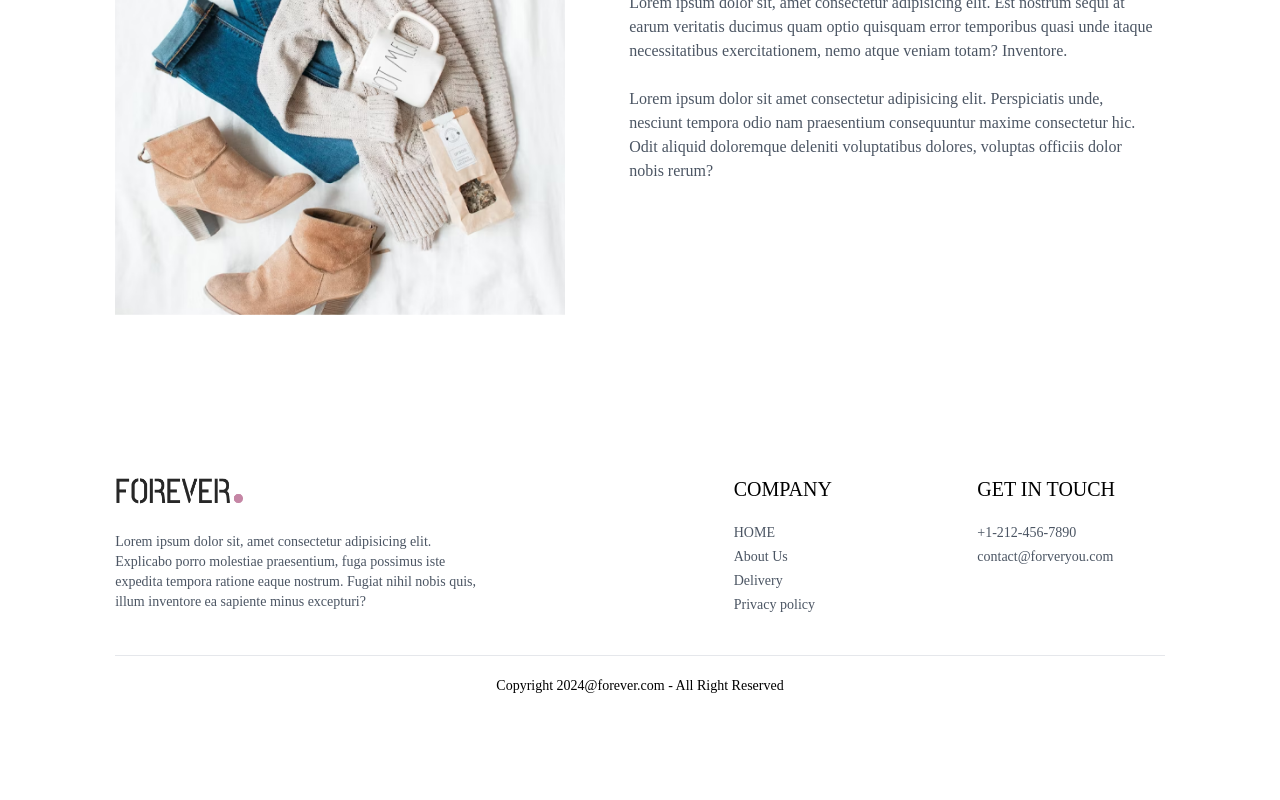
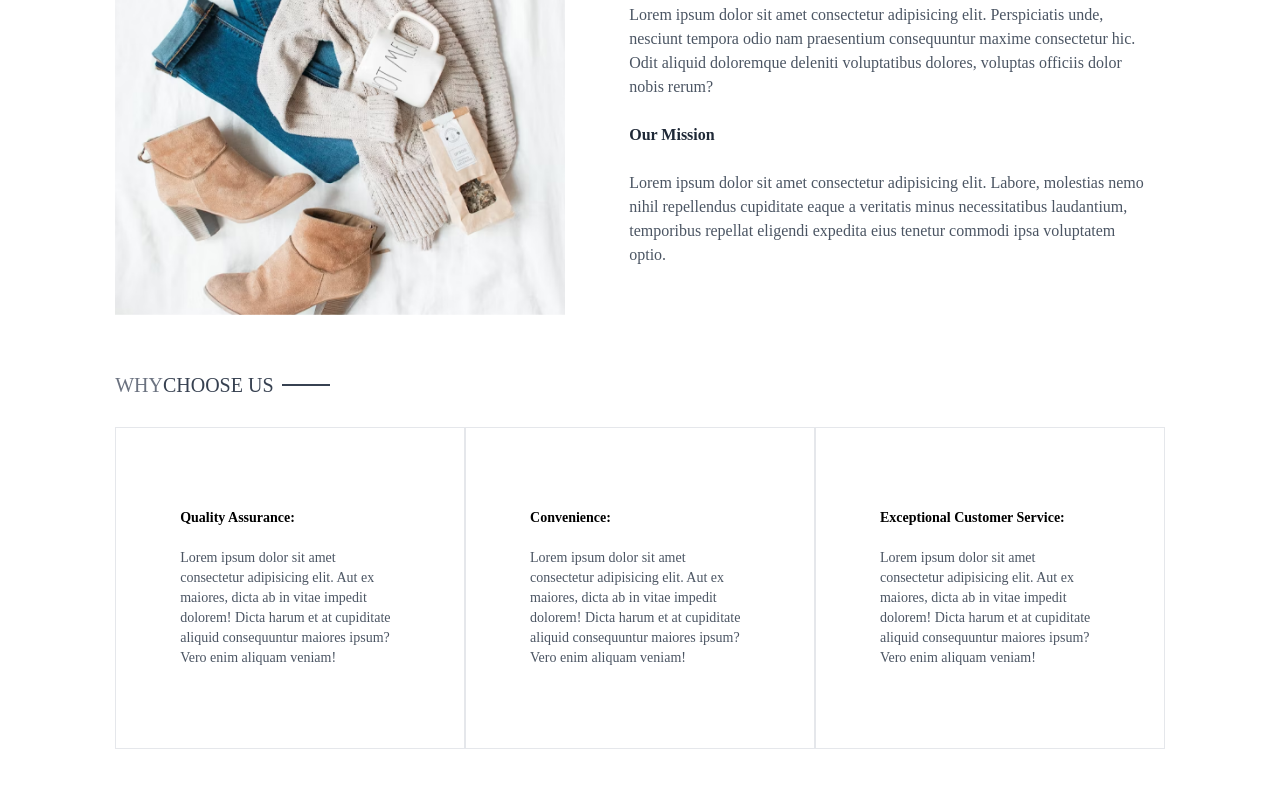
Before and after one commit to Huntercoding02/e-commerce, a React (Vite) app: page /about in a window 1280 px wide. Shown: the part 340-1140 px from the top of the page. Before the commit the page ends 1056 px from the top, so only its background shows below. Built offline with nearby package versions, Linux system fonts and the light colour scheme.

Commit message:
feat : add about page

```diff
--- a/src/pages/About.jsx
+++ b/src/pages/About.jsx
@@ -1,22 +1,62 @@
-import React from 'react'
-import Title from '../components/Title'
-import { assets } from '../assets/assets'
+import React from "react";
+import Title from "../components/Title";
+import { assets } from "../assets/assets";
+import NewsLetterBox from '../components/NewsLetterBox'
 
 const About = () => {
   return (
     <div>
-      <div className='text-2xl text-center pt-8 border-t'>
-        <Title text1={'ABOUT'} text2={'US'}/>
+      <div className="text-2xl text-center pt-8 border-t">
+        <Title text1={"ABOUT"} text2={"US"} />
       </div>
-      <div className='my-10 flex flex-col md:flex-row gap-16'>
-          <img className='w-full md:max-w-[450px]' src={assets.about_img} alt="" />
-      <div className='flex flex-col justify-center gap-6 md:w-2/4 text-gray-600'>
-      <p>Lorem ipsum dolor sit, amet consectetur adipisicing elit. Est nostrum sequi at earum veritatis ducimus quam optio quisquam error temporibus quasi unde itaque necessitatibus exercitationem, nemo atque veniam totam? Inventore.</p>
-      <p>Lorem ipsum dolor sit amet consectetur adipisicing elit. Perspiciatis unde, nesciunt tempora odio nam praesentium consequuntur maxime consectetur hic. Odit aliquid doloremque deleniti voluptatibus dolores, voluptas officiis dolor nobis rerum?</p>
+      <div className="my-10 flex flex-col md:flex-row gap-16">
+        <img
+          className="w-full md:max-w-[450px]"
+          src={assets.about_img}
+          alt=""
+        />
+        <div className="flex flex-col justify-center gap-6 md:w-2/4 text-gray-600">
+          <p>
+            Lorem ipsum dolor sit, amet consectetur adipisicing elit. Est
+            nostrum sequi at earum veritatis ducimus quam optio quisquam error
+            temporibus quasi unde itaque necessitatibus exercitationem, nemo
+            atque veniam totam? Inventore.
+          </p>
+          <p>
+            Lorem ipsum dolor sit amet consectetur adipisicing elit.
+            Perspiciatis unde, nesciunt tempora odio nam praesentium
+            consequuntur maxime consectetur hic. Odit aliquid doloremque
+            deleniti voluptatibus dolores, voluptas officiis dolor nobis rerum?
+          </p>
+          <b className="text-gray-800"> Our Mission</b>
+          <p>
+            Lorem ipsum dolor sit amet consectetur adipisicing elit. Labore,
+            molestias nemo nihil repellendus cupiditate eaque a veritatis minus
+            necessitatibus laudantium, temporibus repellat eligendi expedita
+            eius tenetur commodi ipsa voluptatem optio.
+          </p>
+        </div>
       </div>
+      <div className="text-xl py-4">
+        <Title text1={'WHY'} text2={'CHOOSE US'}/>
       </div>
+      <div className="flex flex-col md:flex-row text-sm mb-20">
+        <div className="border px-10 md:px-16 py-8 sm:py-20 flex flex-col gap-5">
+          <b>Quality Assurance:</b>
+          <p className="text-gray-600 ">Lorem ipsum dolor sit amet consectetur adipisicing elit. Aut ex maiores, dicta ab in vitae impedit dolorem! Dicta harum et at cupiditate aliquid consequuntur maiores ipsum? Vero enim aliquam veniam!</p>
+           </div>
+           <div className="border px-10 md:px-16 py-8 sm:py-20 flex flex-col gap-5">
+          <b>Convenience:</b>
+          <p className="text-gray-600 ">Lorem ipsum dolor sit amet consectetur adipisicing elit. Aut ex maiores, dicta ab in vitae impedit dolorem! Dicta harum et at cupiditate aliquid consequuntur maiores ipsum? Vero enim aliquam veniam!</p>
+           </div>
+           <div className="border px-10 md:px-16 py-8 sm:py-20 flex flex-col gap-5">
+          <b>Exceptional Customer Service:</b>
+          <p className="text-gray-600 ">Lorem ipsum dolor sit amet consectetur adipisicing elit. Aut ex maiores, dicta ab in vitae impedit dolorem! Dicta harum et at cupiditate aliquid consequuntur maiores ipsum? Vero enim aliquam veniam!</p>
+           </div>
+      </div>
+      <NewsLetterBox/>
     </div>
-  )
-}
+  );
+};
 
-export default About
+export default About;
```
